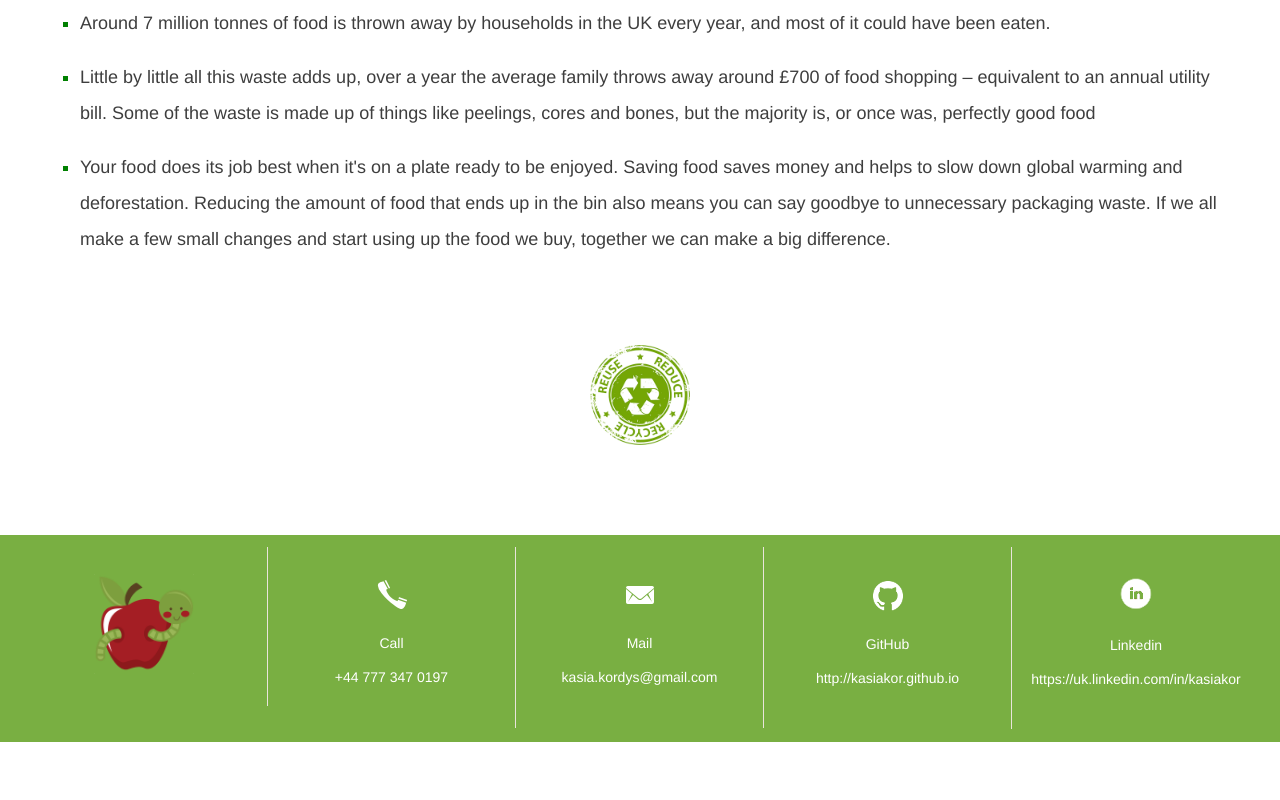
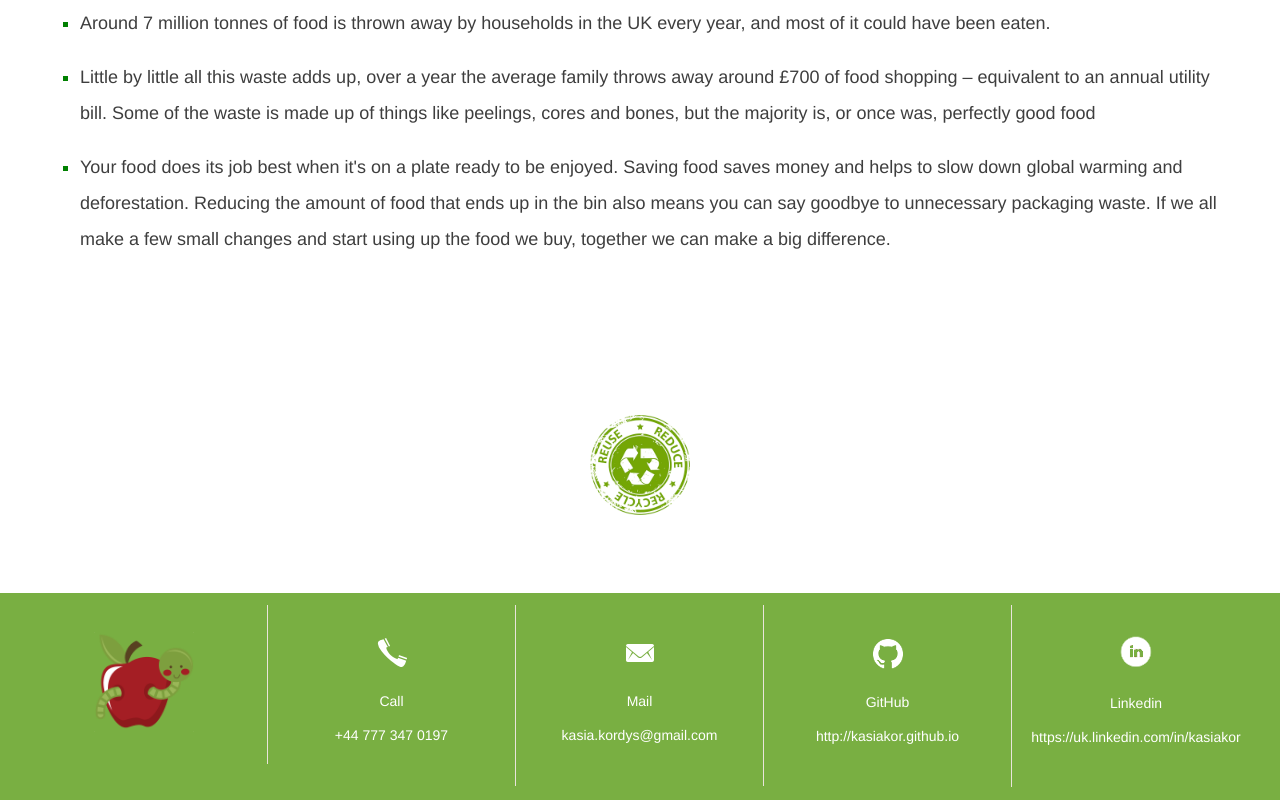
Before and after one commit to kasiakor/food-recycling, a plain HTML site: page recycling.html in a window 1280 px wide. Shown: the part 1007-1807 px from the top of the page. Before the commit the page ends 1749 px from the top, so only its background shows below. Drawn offline with Linux system fonts and the light colour scheme; a web font is replaced by a local one.

Commit message:
Modify the code to position the spinning element

```diff
--- a/css/style.css
+++ b/css/style.css
@@ -173,11 +173,8 @@ h1.rec-head span {
 }
 
 #spin-img {
-    position: absolute;
     top: 0;
     left: 0;
-    bottom: 50px;
-    right: 0;
     margin: auto;
     width: 100px;
     height: 100px;
@@ -325,7 +322,6 @@ position: relative;
 height: auto;
 width: 100%;
 background: #79af42;
-margin-top: 50px;
 }
 
 .outer {
```
